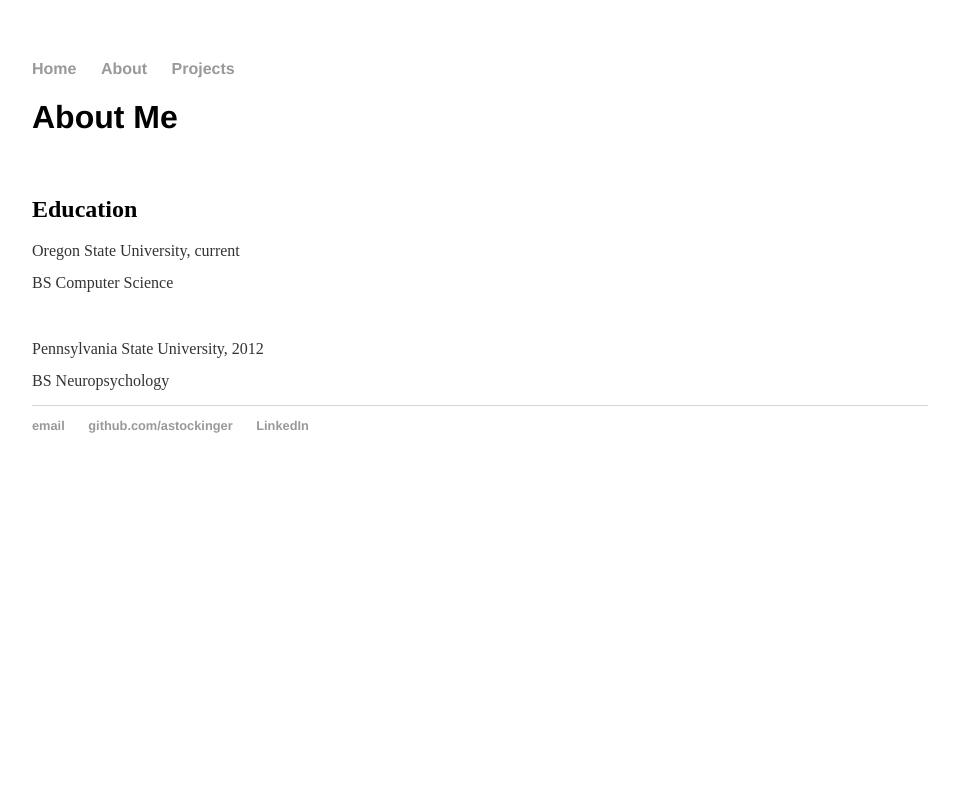
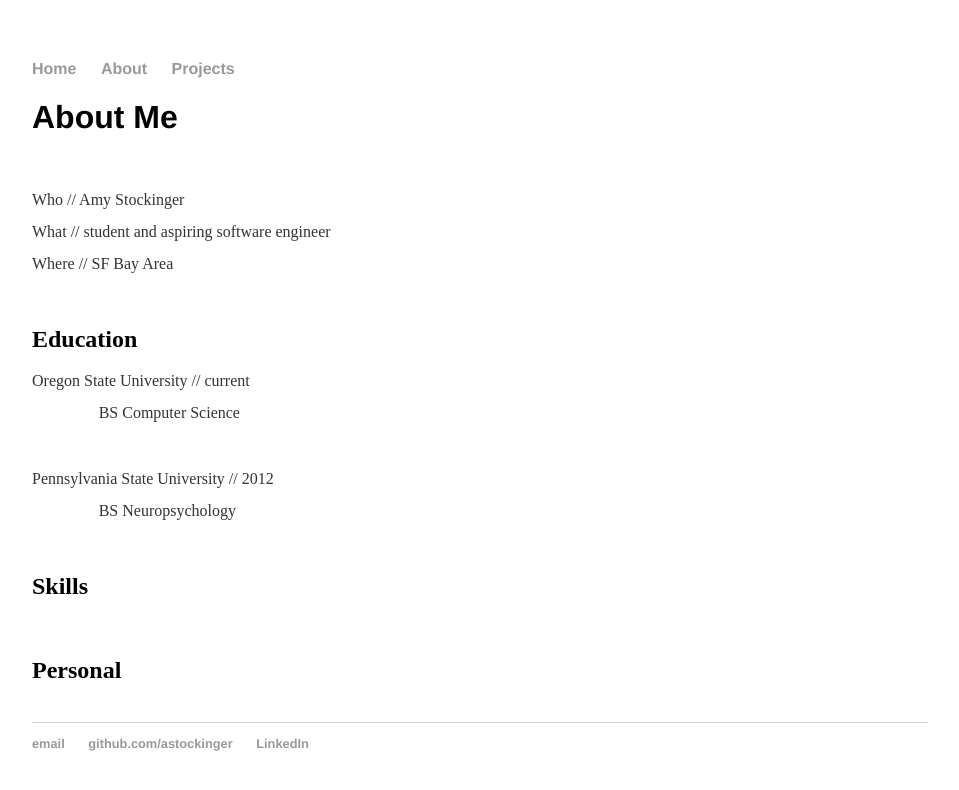
Before and after one commit to AStockinger/My-Website, a Jekyll site: the page built from about.md, in a window 1280 px wide. Shown: the top 790 px of the page, without its empty margins (160-1119 px from the left). Built offline with Jekyll 4.4.1, drawn with Linux system fonts in a browser that asks for light colours.

Commit message:
Update about.md

```diff
--- a/about.md
+++ b/about.md
@@ -4,12 +4,27 @@ name: About Me
 ---
 
 <div class="blurb">
-  <h1>About Me</h1>
+  <style> .indented { padding-left: 50pt; padding-right: 50pt; } </style>
+
+<h1>About Me</h1>
+  <br/>
+  <p>Who // Amy Stockinger</p>
+  <p>What // student and aspiring software engineer</p>
+  <p>Where // SF Bay Area</p>
   <br/>
   <h2>Education</h2>
-    <p>Oregon State University, current</p>
-    <p>BS Computer Science</p>
+    <p>Oregon State University // current</p>
+      <p class="indented">BS Computer Science</p>
   <br/>
-  <p>Pennsylvania State University, 2012</p>
-  <p>BS Neuropsychology</p>
+    <p>Pennsylvania State University // 2012</p>
+      <p class="indented">BS Neuropsychology</p>
+  <br/>
+
+  <h2>Skills</h2>
+  <br/>
+
+  <h2>Personal</h2>
+  <br/>
+
+
 </div><!-- /.blurb -->
```
